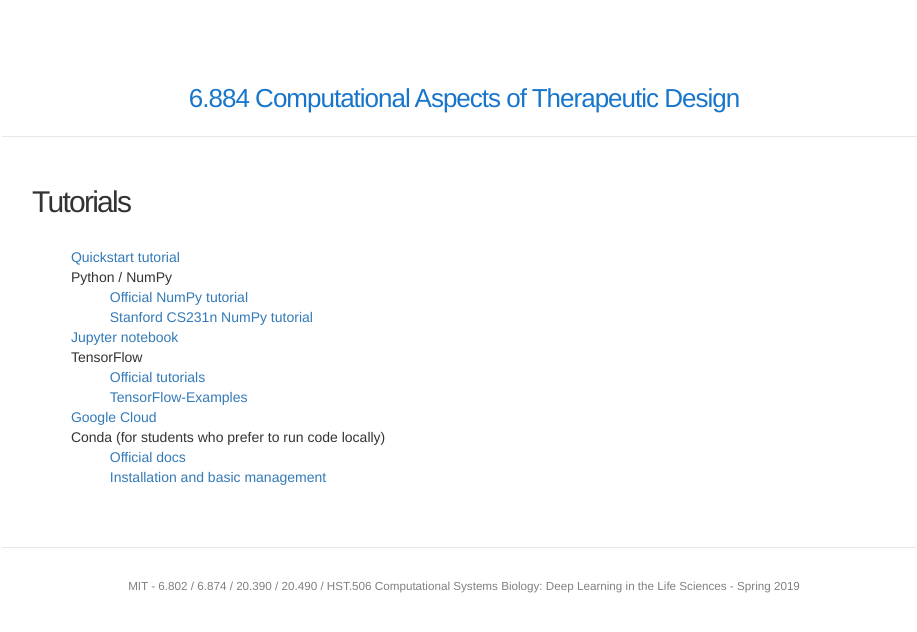
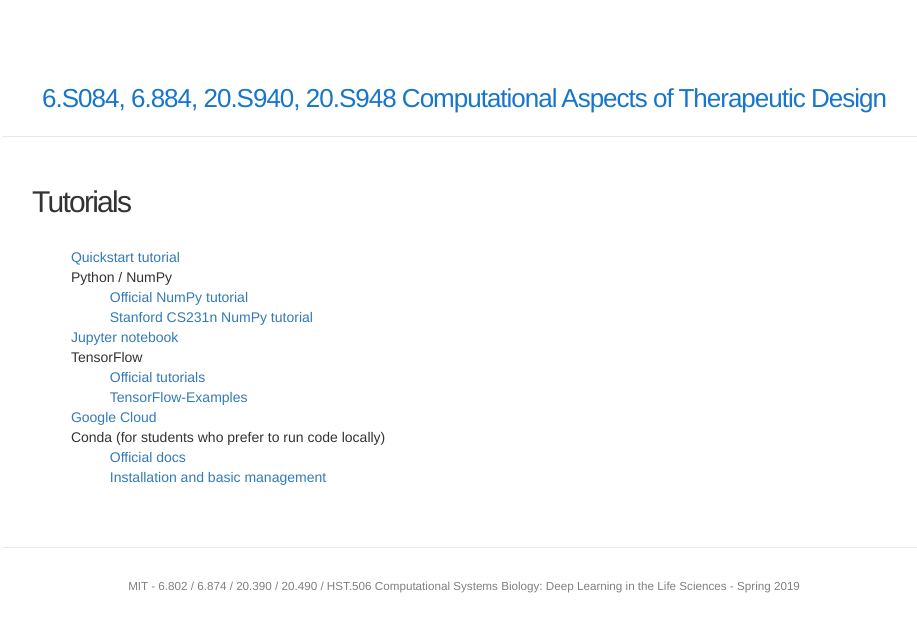
Before and after one commit to MIT-6884/6.884-Fall2019, a Jekyll site: the page built from tutorials/main.md, in a window 1280 px wide. Shown: the top 632 px of the page, without its empty margins (48-965 px from the left). Built offline with Jekyll 4.4.1, drawn with Linux system fonts in a browser that asks for light colours; nearby versions of some CDN libraries.

Commit message:
fixes course name, grade breakdown

```diff
--- a/_config.yml
+++ b/_config.yml
@@ -1,6 +1,6 @@
 # Site settings
-title: "6.884 Computational Aspects of Therapeutic Design"
-description: "Course materials and notes for MIT class 6.884 Computational Aspects of Therapeutic Design"
+title: "6.S084, 6.884, 20.S940, 20.S948 Computational Aspects of Therapeutic Design"
+description: "Course materials and notes for MIT class 6.S084, 6.884, 20.S940, 20.S948 Computational Aspects of Therapeutic Design"
 baseurl: ""
 url: "https://mit-6884.github.io/6.884-Fall2019/"
 #url: "127.0.0.1"
--- a/index.html
+++ b/index.html
@@ -55,7 +55,7 @@
     </div>
 
     <h2 class="module-header">Grading</h2>
-    <p><p>Undergraduate versions: Class presentations (30%), Exam (30%), Final project (40%).  Graduate versions: Class presentations (20%), programming-intensive problem sets (20%), Exam (30%), and a final project (30%). Attendance in lecture is important as the class moves quickly and you will need to be present. There will be a requirment for  students to give presentations on relevant research papers from the syllabus list. If you will need special accomodations, please email Student Support Services - S3). We will be happy to accomodate!</p>
+    <p><p>Class presentations (30%), programming-intensive problem sets (30%), and a final project (40%). Attendance in lecture is important as the class moves quickly and you will need to be present. There will be a requirment for  students to give presentations on relevant research papers from the syllabus list. If you will need special accomodations, please email Student Support Services - S3). We will be happy to accomodate!</p>
 
     <h2 class="module-header">Project</h2>
     <p>Final project details TBA</p>
```
Also changed, not shown: 1 other file.
